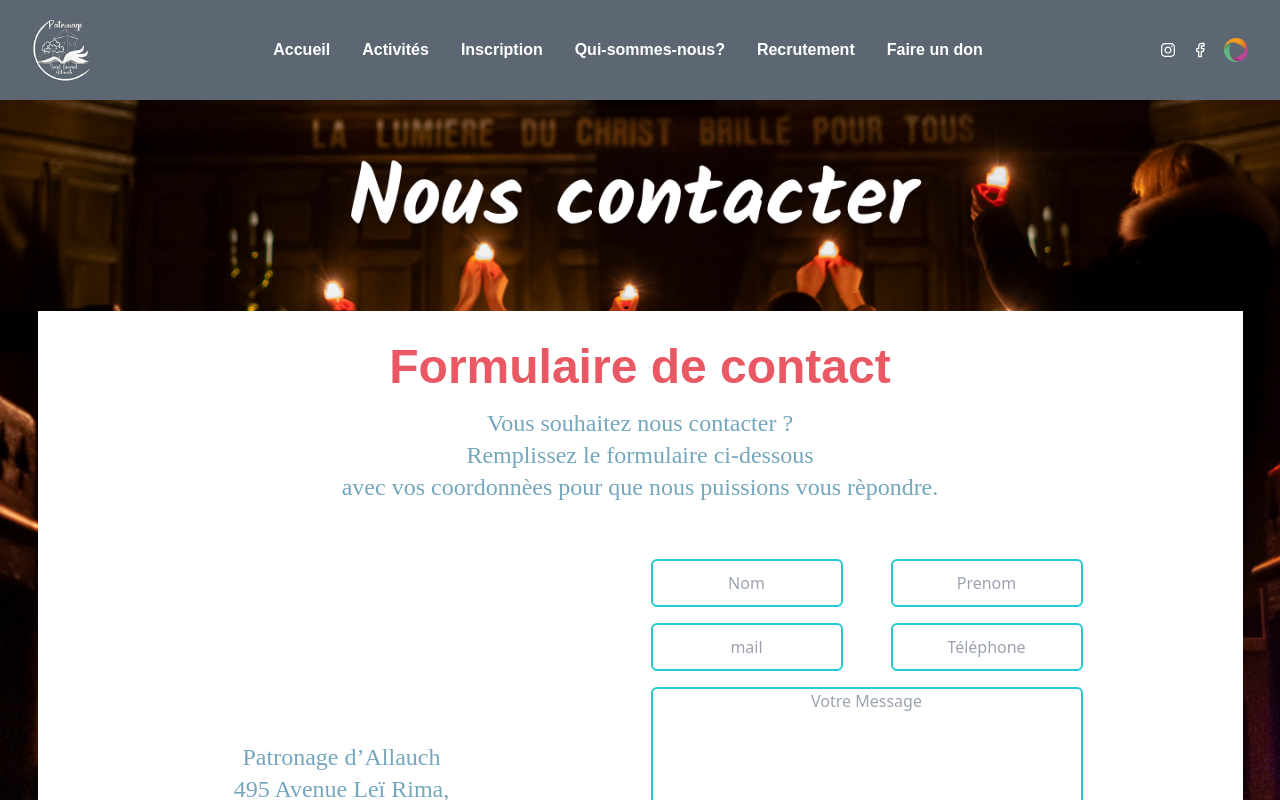
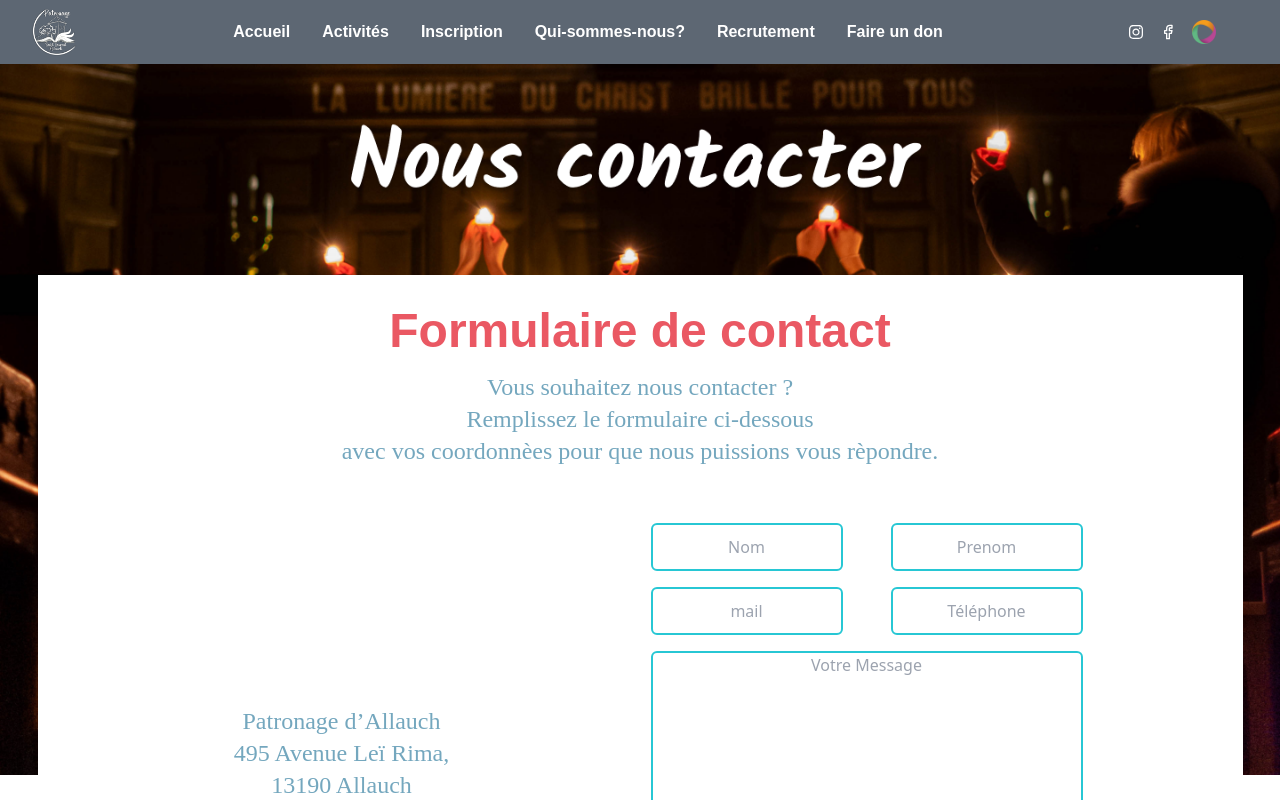
Before and after one commit to Romspopopoms/PatronageAllauch, a React (Create React App) app: page /contact in a window 1280 px wide. Shown: the top 800 px of the page. Built offline with nearby package versions, Linux system fonts and the light colour scheme.

Commit message:
Description concise des changements apportés

```diff
--- a/src/App.js
+++ b/src/App.js
@@ -25,7 +25,7 @@ const App = () => {
   return (
     <Router>
       <ScrollToTop />
-      <div className="flex flex-col w-full h-full">
+      <div className="flex flex-col w-screen h-full">
         <Navbar />
         <Routes>
           <Route path="/" element={<Home />} />
--- a/src/components/InstagramPost.jsx
+++ b/src/components/InstagramPost.jsx
@@ -1,6 +1,5 @@
 import React, { useEffect, useState } from 'react';
 import { FaHeart, FaComment, FaShareSquare } from 'react-icons/fa';
-import { BsThreeDots } from "react-icons/bs";
 import Avatar from "../assets/Avatarinfo.png"
 
 function InstagramPost() {
@@ -37,7 +36,6 @@ function InstagramPost() {
     <div className='h-auto w-auto xl:w-[390px] flex flex-col border-2 border-gray-300 rounded-lg shadow-xl mt-6 xl:mt-0'>
         <div className='flex flex-row justify-between items-center px-4 mt-4 h-auto w-auto'>
                 <img src={Avatar} alt="Avatar" className='h-auto w-auto object-cover' />
-                <BsThreeDots />
         </div>
       <div className="max-w-sm xl:max-w-xl mt-4">
         <img src={post.media_url} alt={post.caption} className="w-full" />
--- a/src/components/Navbar.jsx
+++ b/src/components/Navbar.jsx
@@ -1,4 +1,4 @@
-import React from 'react';
+import React, { useState } from 'react';
 import { Link, useLocation } from 'react-router-dom';
 import { FaInstagram } from 'react-icons/fa';
 import { FiFacebook } from 'react-icons/fi';
@@ -26,31 +26,29 @@ const Menu = [
     name: 'Recrutement',
     href: '/recrutement'
   },
-  //{
-    //name: 'Nos News',
-   // href: '/nosnews'
- // },
   {
     name: 'Faire un don',
     href: 'https://www.helloasso.com/associations/patronage-d-allauch'
   },
-
 ];
 
 const Navbar = () => {
   const location = useLocation();
 
   const isLinkActive = (href) => {
-    // On utilise la méthode startsWith pour vérifier si le lien est interne ou externe
     return !href.startsWith('http') && location.pathname === href;
   };
 
+  const [open, setOpen] = useState(false);
+  const handleClick = () => setOpen(!open);
+
   return (
-    <div className="flex w-full justify-between items-center h-[100px] bg-primary">
-      <div className="flex xl:px-8">
-        <img src={logo} alt="logo" className="h-16 w-16" />
+    <div className="bg-primary">
+      <div className="hidden xl:flex justify-between items-center h-16 px-4 xl:px-8">
+        <div>
+          <img src={logo} alt="logo" className="h-12 w-12" />
         </div>
-      <div className="flex flex-row items-center gap-x-8">
+        <div className="flex flex-row items-center gap-x-8 ">
           {Menu.map((item, index) => (
             <div className="text-center text-white font-bold font-kalam" key={index}>
               {item.href.startsWith('http') ? (
@@ -82,16 +80,50 @@ const Navbar = () => {
           >
             <FaInstagram className="text-white" />
           </a>
-
           <a href="https://www.facebook.com/profile.php?id=100013825624457" target="_blank" rel="noopener noreferrer">
             <FiFacebook className="text-white" />
           </a>
-
           <a href="https://www.helloasso.com/associations/patronage-d-allauch" target="_blank" rel="noopener noreferrer">
             <img src={Icon} alt="logo" className="h-6 w-6" />
           </a>
         </div>
       </div>
+      <div className="flex xl:hidden justify-between items-center h-16 px-4">
+        <img src={logo} alt="logo" className="h-12 w-12" />
+        <div className='text-white xl:hidden font-kalam font-extrabold text-center'>Le Patronage d'Allauch</div>
+        <button onClick={handleClick} className='text-white'>
+          Menu
+        </button>
+      </div>
+      {open && (
+        <div className="absolute right-0 flex flex-col items-center bg-primary border-2 border-white rounded-lg">
+          {Menu.map((item, index) => (
+            <Link
+              to={item.href}
+              key={index}
+              className={`py-2 px-4 text-white hover:underline hover:decoration-[#EA5863] hover:underline-offset-8`}
+            >
+              {item.name}
+            </Link>
+          ))}
+          <div className="flex items-center gap-x-4 py-4 mt-2">
+            <a
+              href="https://www.instagram.com/patronageallauch?igsh=ZThrbGJ2MnBuM21l"
+              target="_blank"
+              rel="noopener noreferrer"
+            >
+              <FaInstagram className="text-white" />
+            </a>
+            <a href="https://www.facebook.com/profile.php?id=100013825624457" target="_blank" rel="noopener noreferrer">
+              <FiFacebook className="text-white" />
+            </a>
+            <a href="https://www.helloasso.com/associations/patronage-d-allauch" target="_blank" rel="noopener noreferrer">
+              <img src={Icon} alt="logo" className="h-6 w-6" />
+            </a>
+          </div>
+        </div>
+      )}
+    </div>
   );
 };
 
```
Lines whose indentation alone changed are shown as unchanged.
